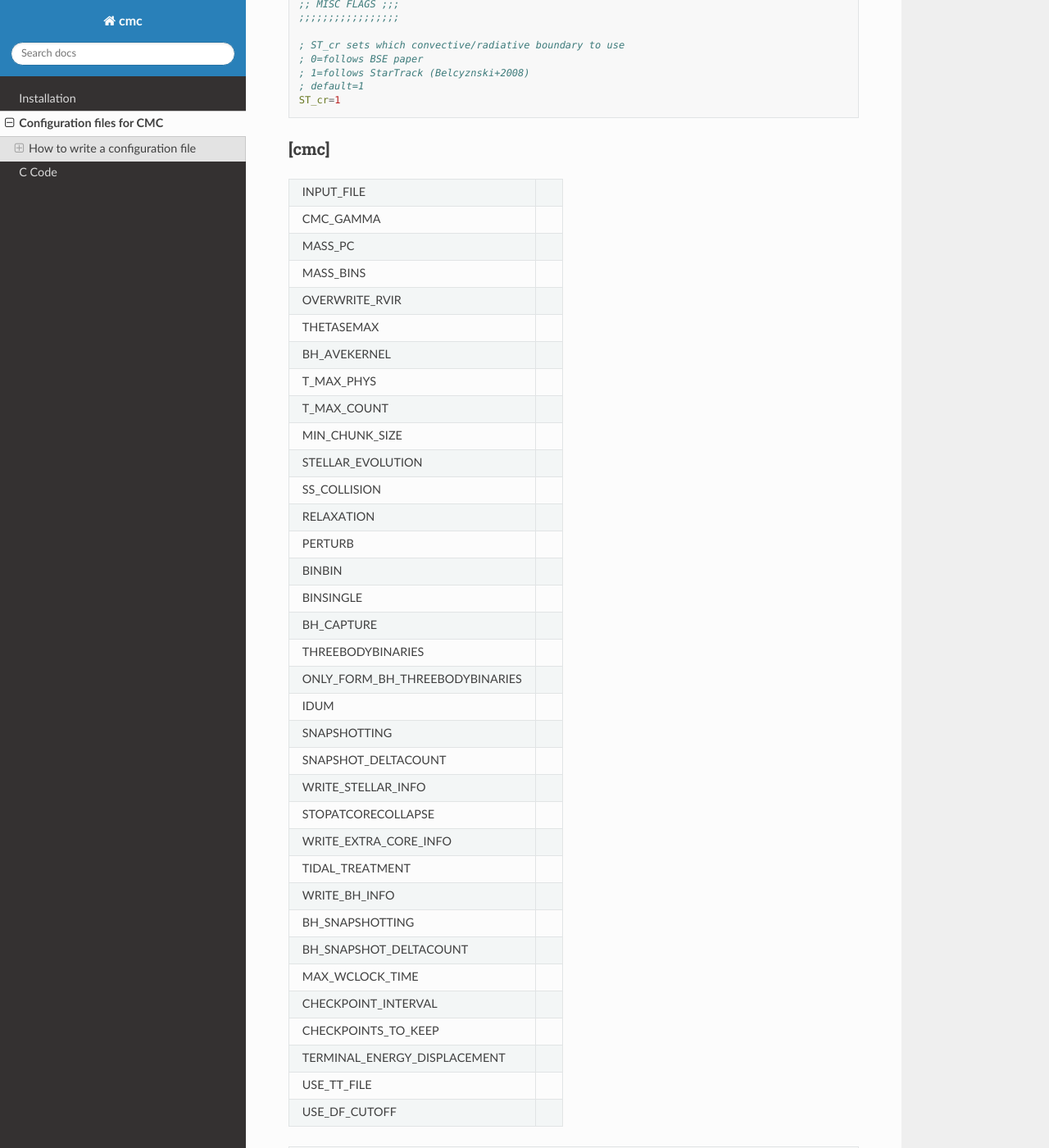
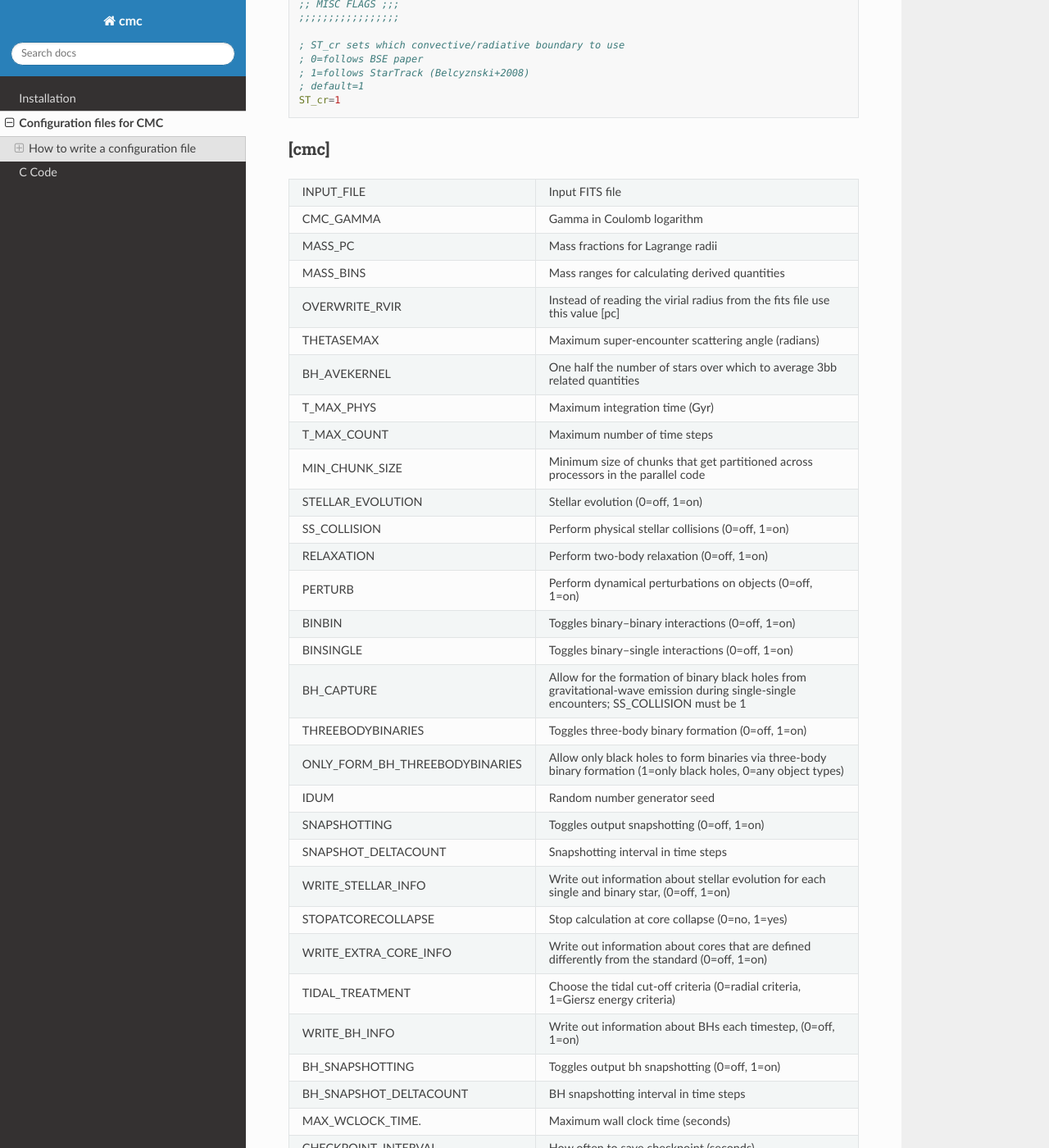
Before and after one commit to ClusterMonteCarlo/CMC-COSMIC, a Sphinx documentation site: the page built from docs/sphinx/source/inifile/index.rst, in a window 1280 px wide and 1400 px high, scrolled down 18031 px. Shown: the whole window at 82% size. Built offline with Sphinx 7.4.7 and the Read the Docs theme 2.0.0, drawn with Linux system fonts in a browser that asks for light colours; formulas are drawn with MathJax 3; some of the changed text lies outside the part shown.

Commit message:
Update index.rst for cmc input flag explanations

```diff
--- a/docs/sphinx/source/inifile/index.rst
+++ b/docs/sphinx/source/inifile/index.rst
@@ -1085,41 +1085,41 @@ common envelope occurs regardless of the choices below:
 -----
 
 ===============================  =====================================================
-INPUT_FILE
-CMC_GAMMA
-MASS_PC
-MASS_BINS
-OVERWRITE_RVIR
-THETASEMAX
-BH_AVEKERNEL
-T_MAX_PHYS
-T_MAX_COUNT
-MIN_CHUNK_SIZE
-STELLAR_EVOLUTION
-SS_COLLISION
-RELAXATION
-PERTURB
-BINBIN
-BINSINGLE
-BH_CAPTURE
-THREEBODYBINARIES
-ONLY_FORM_BH_THREEBODYBINARIES
-IDUM
-SNAPSHOTTING
-SNAPSHOT_DELTACOUNT
-WRITE_STELLAR_INFO
-STOPATCORECOLLAPSE
-WRITE_EXTRA_CORE_INFO
-TIDAL_TREATMENT
-WRITE_BH_INFO
-BH_SNAPSHOTTING
-BH_SNAPSHOT_DELTACOUNT
-MAX_WCLOCK_TIME
-CHECKPOINT_INTERVAL
-CHECKPOINTS_TO_KEEP
-TERMINAL_ENERGY_DISPLACEMENT
-USE_TT_FILE
-USE_DF_CUTOFF
+INPUT_FILE                       Input FITS file
+CMC_GAMMA                        Gamma in Coulomb logarithm
+MASS_PC                          Mass fractions for Lagrange radii
+MASS_BINS                        Mass ranges for calculating derived quantities
+OVERWRITE_RVIR                   Instead of reading the virial radius from the fits file use this value [pc]
+THETASEMAX                       Maximum super-encounter scattering angle (radians)
+BH_AVEKERNEL                     One half the number of stars over which to average 3bb related quantities
+T_MAX_PHYS                       Maximum integration time (Gyr)
+T_MAX_COUNT                      Maximum number of time steps
+MIN_CHUNK_SIZE                   Minimum size of chunks that get partitioned across processors in the parallel code
+STELLAR_EVOLUTION                Stellar evolution (0=off, 1=on)
+SS_COLLISION                     Perform physical stellar collisions (0=off, 1=on)
+RELAXATION                       Perform two-body relaxation (0=off, 1=on)
+PERTURB                          Perform dynamical perturbations on objects (0=off, 1=on)
+BINBIN                           Toggles binary--binary interactions (0=off, 1=on)
+BINSINGLE                        Toggles binary--single interactions (0=off, 1=on)
+BH_CAPTURE                       Allow for the formation of binary black holes from gravitational-wave emission during single-single encounters;                                  SS_COLLISION must be 1
+THREEBODYBINARIES                Toggles three-body binary formation (0=off, 1=on)
+ONLY_FORM_BH_THREEBODYBINARIES   Allow only black holes to form binaries via three-body binary formation (1=only black holes, 0=any object types)
+IDUM                             Random number generator seed
+SNAPSHOTTING                     Toggles output snapshotting (0=off, 1=on)
+SNAPSHOT_DELTACOUNT              Snapshotting interval in time steps
+WRITE_STELLAR_INFO               Write out information about stellar evolution for each single and binary star, (0=off, 1=on)
+STOPATCORECOLLAPSE               Stop calculation at core collapse (0=no, 1=yes)
+WRITE_EXTRA_CORE_INFO            Write out information about cores that are defined differently from the standard (0=off, 1=on)
+TIDAL_TREATMENT                  Choose the tidal cut-off criteria (0=radial criteria, 1=Giersz energy criteria)
+WRITE_BH_INFO                    Write out information about BHs each timestep, (0=off, 1=on)
+BH_SNAPSHOTTING                  Toggles output bh snapshotting (0=off, 1=on)
+BH_SNAPSHOT_DELTACOUNT           BH snapshotting interval in time steps
+MAX_WCLOCK_TIME.                 Maximum wall clock time (seconds)
+CHECKPOINT_INTERVAL              How often to save checkpoint (seconds)
+CHECKPOINTS_TO_KEEP              How many checkpoints to keep
+TERMINAL_ENERGY_DISPLACEMENT     Energy change calculation stopping criterion
+USE_TT_FILE                      Whether to use a Tidal Tensor file
+USE_DF_CUTOFF                    Dynamical Friction cutoff
 ===============================  =====================================================
 
 
```
